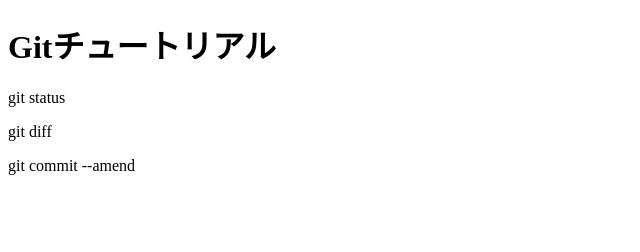
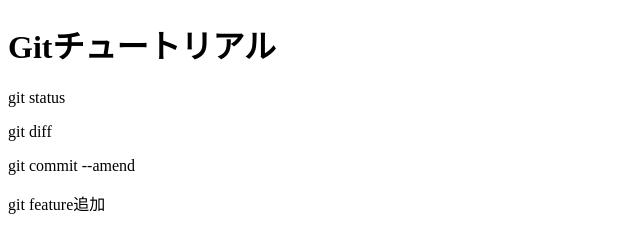
Before and after one commit to chanmae/git_tutorial, a plain HTML site: page index.html in a window 1280 px wide. Shown: the whole page, without its empty margins (0-640 px from the left). Drawn offline with Linux system fonts and the light colour scheme.

Commit message:
featureブランチの追加

```diff
--- a/index.html
+++ b/index.html
@@ -12,6 +12,7 @@
     <p>git status</p>
     <p>git diff</p>
     <p>git commit --amend</p>
+    <p>git feature追加</p>
 </body>
 
 </html>
```
